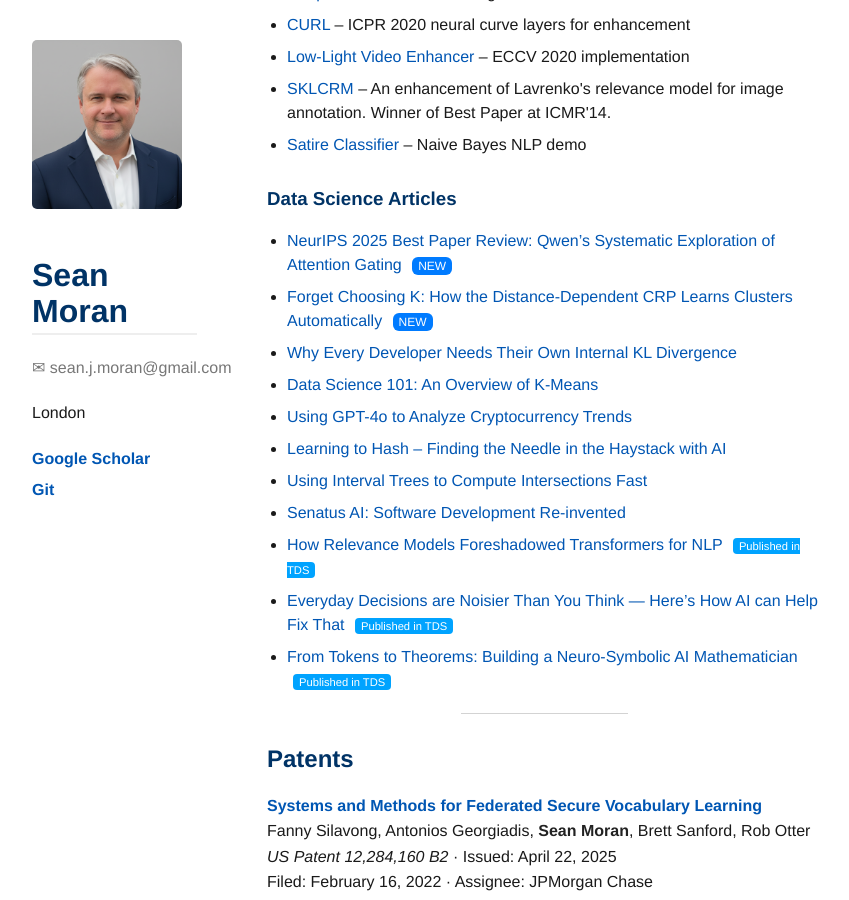
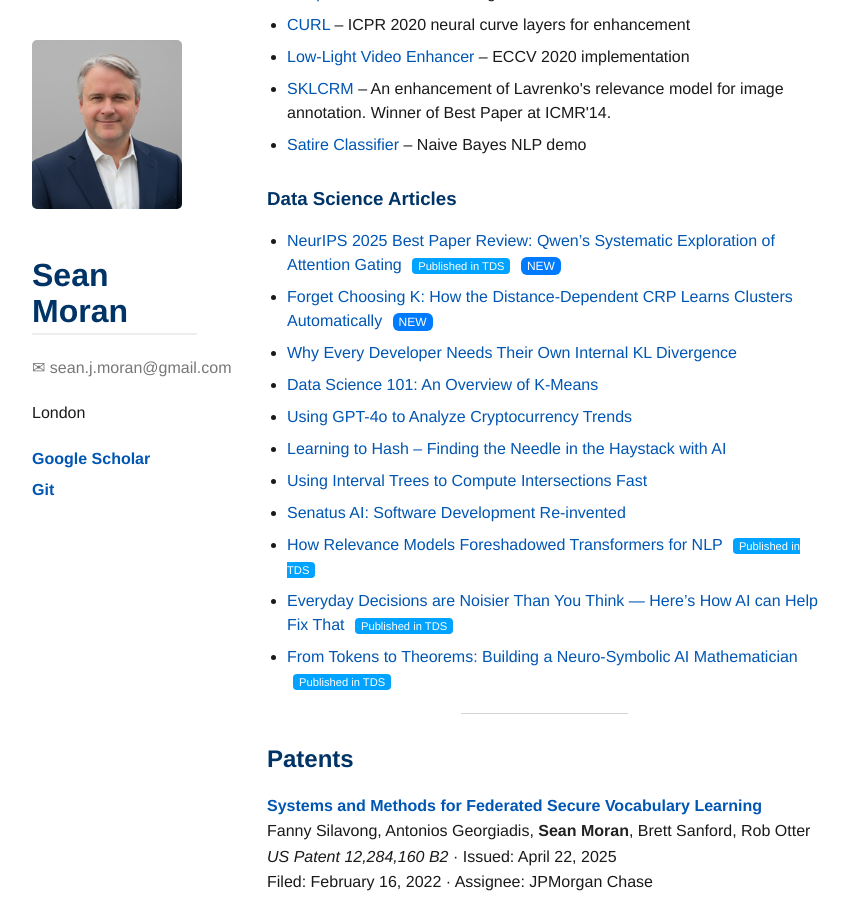
Before and after one commit to sjmoran/sjmoran.github.io, a Jekyll site: the page built from index.md, in a window 1280 px wide and 900 px high, scrolled down 707 px. Shown: the whole window, without its empty margins (8-857 px from the left). Built offline with Jekyll 4.4.1, drawn with Linux system fonts in a browser that asks for light colours.

Commit message:
Update side-projects.html

```diff
--- a/_includes/side-projects.html
+++ b/_includes/side-projects.html
@@ -17,14 +17,15 @@
 
 <h3>Data Science Articles</h3>
 <ul>
-  <li>
-  <a href="https://medium.com/@sean.j.moran/neurips-2025-best-paper-review-qwens-systematic-exploration-of-attention-gating-aff91dd126cb">
+<li>
+  <a href="https://towardsdatascience.com/neurips-2025-best-paper-review-qwens-systematic-exploration-of-attention-gating/">
     NeurIPS 2025 Best Paper Review: Qwen’s Systematic Exploration of Attention Gating
   </a>
+  <span class="badge-tds">Published in TDS</span>
   <span style="background:#007BFF; color:white; padding:2px 6px; margin-left:6px; border-radius:6px; font-size:0.75em;">
     NEW
   </span>
-  </li>
+ </li>
   <li>
   <a href="https://medium.com/@sean.j.moran/nonparametric-clustering-of-deep-neural-embeddings-a-gentle-guide-to-the-distance-dependent-crp-d104d5c5b05a">
     Forget Choosing K: How the Distance-Dependent CRP Learns Clusters Automatically
```
